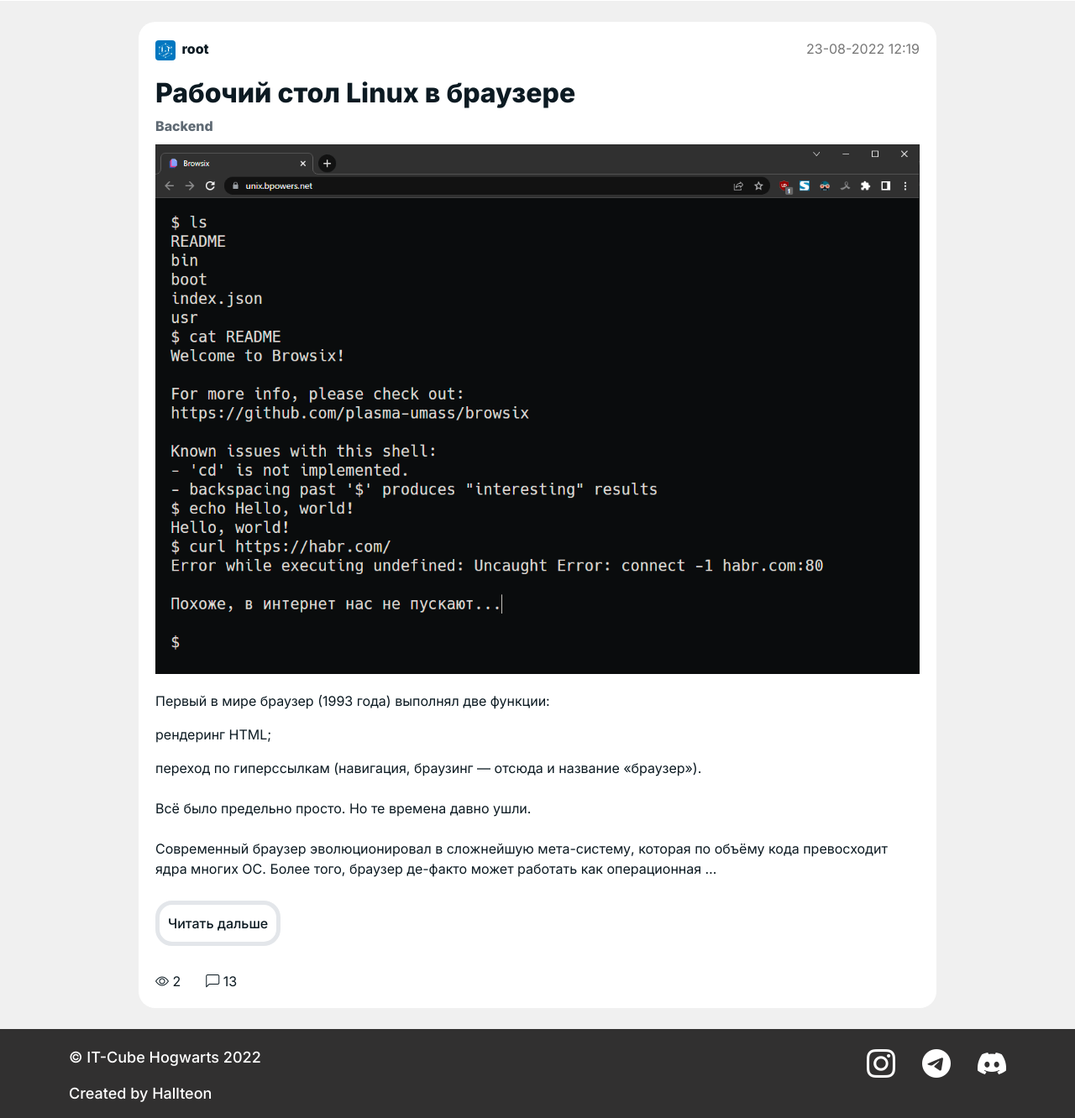
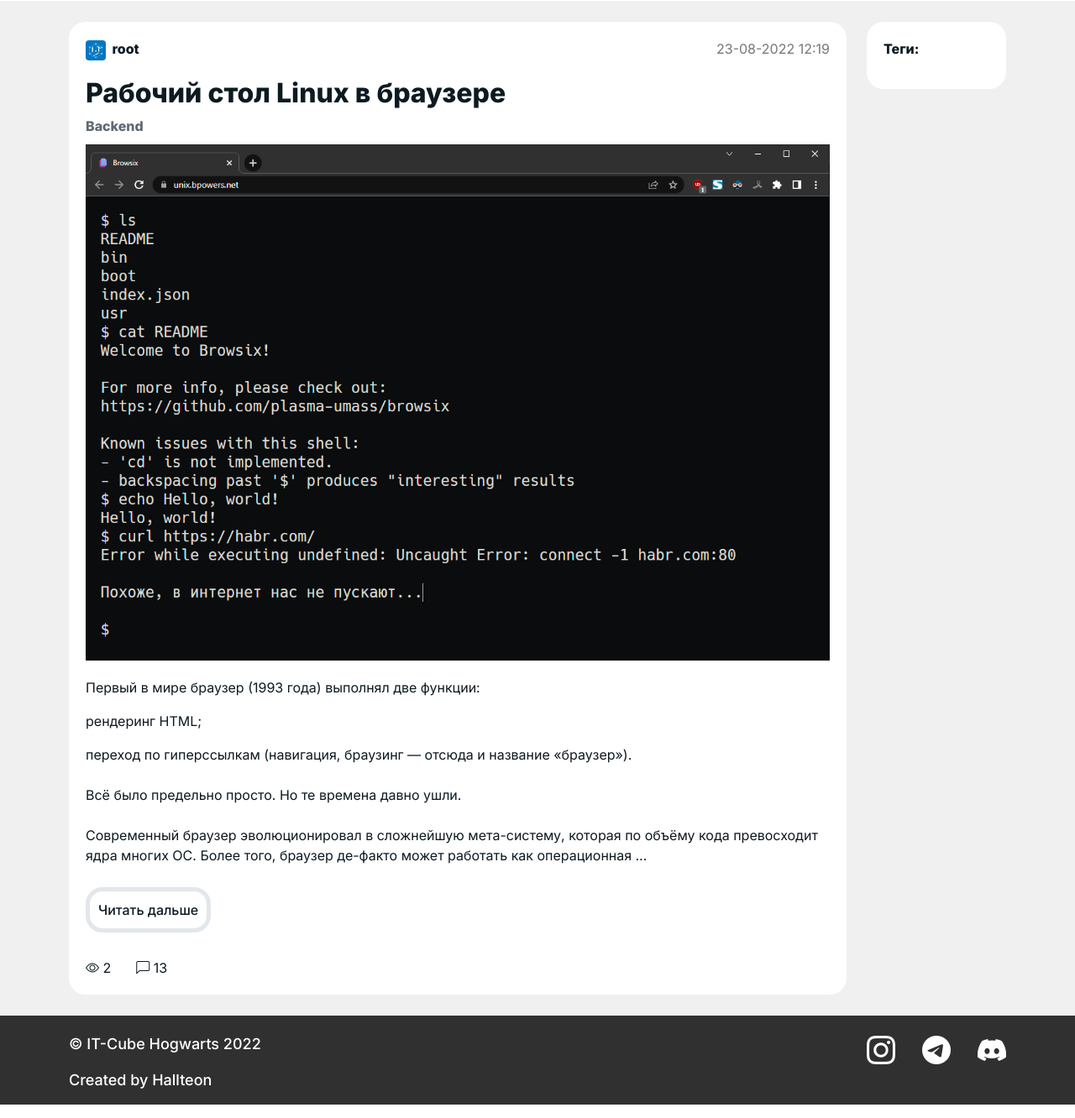
Before and after one commit to Hallteon/ITCubeWebSite, a Django app: a page that uses articles/templates/articles/articles.html in a window 1280 px wide. Shown: the part 169-1501 px from the top of the page at 84% size. Run offline with Django 4.2, Linux system fonts and the light colour scheme; data comes from the database, SQL or seed files in the repository; both versions use the stored data as it was after the commit; parts of the project's set-up code (start-up, migrations or seed data) failed here and were passed over; some libraries are stand-ins or nearby versions.

Commit message:
created tag-system

```diff
--- a/articles/static/articles/css/articles.css
+++ b/articles/static/articles/css/articles.css
@@ -38,11 +38,22 @@
     font-weight: 600;
 }
 
+.tags-sidebar {
+    top: 0;
+    position: sticky;
+    margin-top: 25px;
+}
+
+.selected-tag {
+    color: #666666;
+    text-decoration: underline;
+}
+
 .article-container {
     background-color: #fff;
     border-radius: 20px;
     padding: 20px;
-    margin: 25px auto auto;
+    margin-top: 25px;
 }
 
 .article-info, .comment-info {
@@ -77,9 +88,12 @@
 }
 
 .article-tags__item {
+    margin-right: 5px;
+}
+
+.article-tags__item a {
     color: #5e6973;
     font-weight: 600;
-    margin-right: 5px;
 }
 
 .article-container__content {
@@ -145,7 +159,7 @@
     background-color: #fff;
     border-radius: 20px;
     padding: 20px;
-    margin: 25px auto 25px;
+    margin: 25px 0 25px;
 }
 
 .pagination-button {
--- a/articles/templates/articles/article.html
+++ b/articles/templates/articles/article.html
@@ -25,9 +25,9 @@
                     {% for tag in article.tags.all %}
                     <li class="article-tags__item">
                         {% if tag == article.tags.all.last %}
-                        <span>{{tag.name}}</span>
+                        <a href="{{tag.get_absolute_url}}">{{tag.name}}</a>
                         {% else %}
-                        <span>{{tag.name}},</span>
+                        <a href="{{tag.get_absolute_url}}">{{tag.name}},</a>
                         {% endif %}
                     </li>
                     {% endfor %}
--- a/articles/templates/articles/articles.html
+++ b/articles/templates/articles/articles.html
@@ -42,9 +42,10 @@
     </div>
 
     <div class="container">
-        <div class="row">
+        <div class="row justify-content-between">
+            <div class="col-10">
                 {% for article in articles %}
-            <div class="col-sm-10 article-container">
+                <div class="col-12 article-container">
                     <ul class="d-flex justify-content-between article-info">
                         <li class="article-info__author">
                             <img class="article-info__author-avatar user-avatar" src="{{article.author.userprofile.profile_picture.url}}" alt="Аватарка">
@@ -61,9 +62,9 @@
                         {% for tag in article.tags.all %}
                         <li class="article-tags__item">
                             {% if tag == article.tags.all.last %}
-                        <span>{{tag.name}}</span>
+                            <a href="{{tag.get_absolute_url}}">{{tag.name}}</a>
                             {% else %}
-                        <span>{{tag.name}},</span>
+                            <a href="{{tag.get_absolute_url}}">{{tag.name}},</a>
                             {% endif %}
                         </li>
                         {% endfor %}
@@ -87,9 +88,31 @@
                 {% endfor %}
             </div>
 
+            <div class="col-2">
+                <aside class="tags-sidebar sidebar">
+                    <p class=""><strong>Теги:</strong></p>
+
+                    <ul class="sidebar-list">
+                        {% for tag in tags %}
+                        {% if tag.pk == selected_tag %}
+                        <li class="sidebar-list__item">
+                            <span class="selected-tag">{{tag.name}}</span>
+                        </li>
+                        {% else %}
+                        <li class="sidebar-list__item">
+                            <a href="{{tag.get_absolute_url}}">{{tag.name}}</a>
+                        </li>
+                        {% endif %}
+                        {% endfor %}
+                    </ul>
+                </aside>
+            </div>
+        </div>
+
         {% if page_obj.has_other_pages %}
         <div class="row">
-            <div class="col-sm-10 pagination">
+            <div class="col-sm-10">
+                <div class="col-12 pagination">
                     <div class="container-fluid">
                         <div class="row justify-content-between">
                             {% if page_obj.has_previous %}
@@ -129,6 +152,7 @@
                     </div>
                 </div>
             </div>
+            </div>
         {% endif %}
     </div>
 </section>
--- a/articles/urls.py
+++ b/articles/urls.py
@@ -5,5 +5,6 @@
     path('', ShowArticles.as_view(), name='articles'),
     path('<int:article_id>/', ShowArticle.as_view(), name='article'),
     path('category/<slug:category_slug>/', ShowCategory.as_view(), name='category'),
+    path('tag/<slug:tag_slug>/', ShowTag.as_view(), name='tag'),
     path('add_article/', AddArticle.as_view(), name='add_article')
 ]
--- a/articles/views.py
+++ b/articles/views.py
@@ -5,7 +5,7 @@
 from django.views.generic.edit import FormMixin
 
 from articles.forms import AddArticleForm, AddCommentForm
-from articles.models import Article, Category
+from articles.models import Article, Category, Tag
 from utils.utils import DataMixin
 
 
@@ -41,14 +41,16 @@
     template_name = 'articles/articles.html'
     context_object_name = 'articles'
 
+    def get_queryset(self):
+        return Article.objects.filter(is_published=True).order_by('-create_time')
+
     def get_context_data(self, *, object_list=None, **kwargs):
         context = super().get_context_data(**kwargs)
+        context['tags'] = Tag.objects.all()
+
         c_def = self.get_user_context(title='Статьи')
 
         return dict(list(context.items()) + list(c_def.items()))
-
-    def get_queryset(self):
-        return Article.objects.filter(is_published=True).order_by('-create_time')
 
 
 class ShowArticle(FormMixin, DataMixin, DetailView):
@@ -99,7 +101,28 @@
 
     def get_context_data(self, *, object_list=None, **kwargs):
         context = super().get_context_data(**kwargs)
+        context['tags'] = Tag.objects.filter(category__slug=self.kwargs['category_slug'])
+
         selected_cat = Category.objects.get(slug=self.kwargs['category_slug'])
         c_def = self.get_user_context(title=str(selected_cat.name), selected_cat=selected_cat.pk)
 
         return dict(list(context.items()) + list(c_def.items()))
+
+
+class ShowTag(DataMixin, ListView):
+    model = Article
+    template_name = 'articles/articles.html'
+    context_object_name = 'articles'
+    allow_empty = True
+
+    def get_queryset(self):
+        return Article.objects.filter(tags__slug=self.kwargs['tag_slug'], is_published=True).order_by('-create_time')
+
+    def get_context_data(self, *, object_list=None, **kwargs):
+        context = super().get_context_data(**kwargs)
+        context['tags'] = Tag.objects.all()
+
+        selected_tag = Tag.objects.get(slug=self.kwargs['tag_slug'])
+        c_def = self.get_user_context(title=str(selected_tag.name), selected_tag=selected_tag.pk)
+
+        return dict(list(context.items()) + list(c_def.items()))
--- a/main/static/main/css/base.css
+++ b/main/static/main/css/base.css
@@ -51,6 +51,19 @@
     background-color: #fff;
     border-radius: 20px;
     padding: 20px;
+}
+
+.sidebar-list__item, .sidebar-list__item a {
+    color: #0C1A22;
+    font-weight: 500;
+}
+
+.sidebar-list__item {
+    padding-bottom: 5px;
+}
+
+.sidebar-list__item:last-child {
+    padding-bottom: 0;
 }
 
 /* Навбар */
--- a/users/templates/users/profile.html
+++ b/users/templates/users/profile.html
@@ -30,6 +30,8 @@
                 <nav>
                     <ul class="d-flex user-categories-list">
                         <li class="user-categories-list__item">Статьи</li>
+                        <li class="user-categories-list__item">Задачи</li>
+                        <li class="user-categories-list__item">Проекты</li>
                     </ul>
                 </nav>
             </div>
--- a/users/templates/users/user_settings.html
+++ b/users/templates/users/user_settings.html
@@ -10,7 +10,8 @@
 <section class="content user-settings">
     <div class="container">
         <div class="row justify-content-evenly">
-            <aside class="col-3 sidebar">
+            <div class="col-3">
+                <aside class="sidebar">
                     <ul class="sidebar-list">
                         <li class="sidebar-list__item">
                             <a href="{% url 'user_settings' %}">Настройки пользователя</a>
@@ -20,6 +21,7 @@
                         </li>
                     </ul>
                 </aside>
+            </div>
 
             <div class="col-8 settings">
                 <form class="form settings-form" method="post" enctype="multipart/form-data">
--- a/utils/utils.py
+++ b/utils/utils.py
@@ -1,4 +1,4 @@
-from articles.models import Category
+from articles.models import Category, Tag
 
 title = ' | IT-Hogwarts'
 
@@ -10,10 +10,14 @@
         context = kwargs
 
         context['title'] = context['title'] + title
+
         categories = Category.objects.all()
         context['categories'] = categories
 
         if 'selected_cat' not in context:
             context['selected_cat'] = 0
 
+        if 'selected_tag' not in context:
+            context['selected_tag'] = 0
+
         return context
```
Also changed, not shown: users/static/users/css/profile.css (+6 -2 lines), users/static/users/css/user_settings.css (+0 -13 lines), db.sqlite3. Lines whose indentation alone changed are shown as unchanged.
